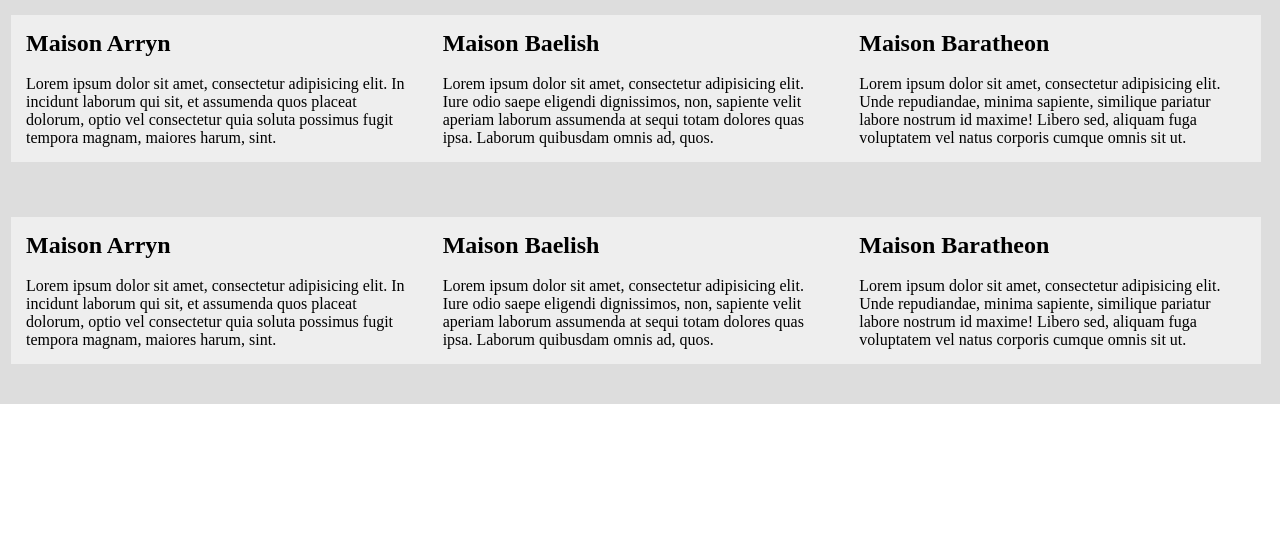
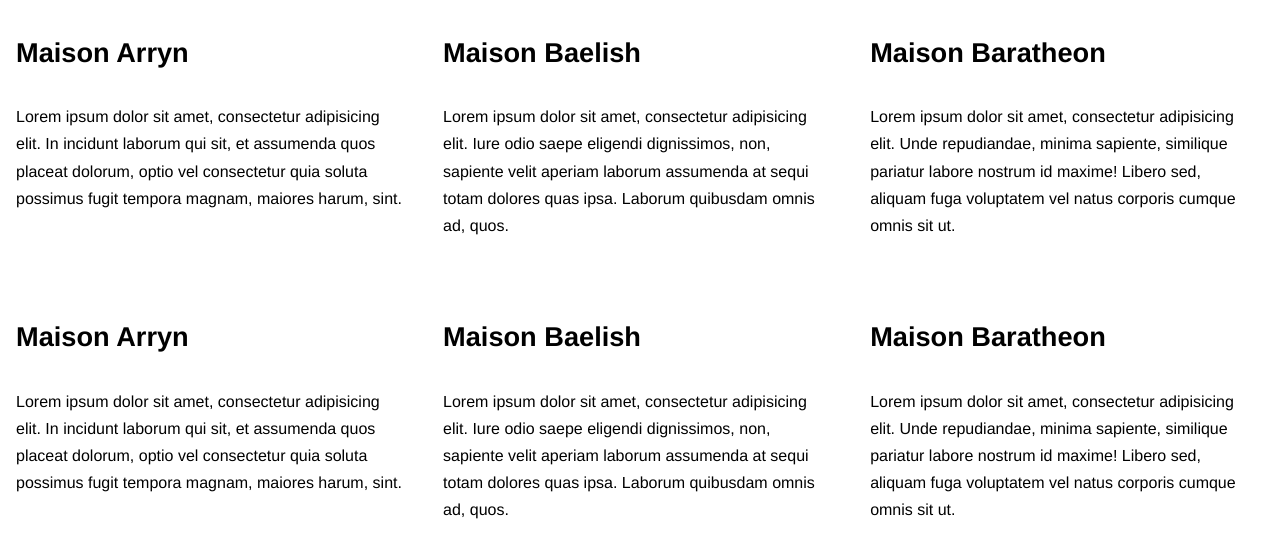
Before and after one commit to GRSLfr/GridOfThrones, a plain HTML site: page index.html in a window 1280 px wide. Drawn offline with Linux system fonts and the light colour scheme.

Commit message:
Add files via upload

```diff
--- a/assets/css/main.css
+++ b/assets/css/main.css
@@ -2,34 +2,46 @@
     box-sizing: border-box;
     padding: 0;
     margin: 0;
+    font-size:16px;
+}
+
+body {
+    font-family: helvetica,arial,sans-serif;
+    background: #fff;
+
+
+}
+
+h2 {
+    font-size:  1.7em;
+    line-height: 2.4em;
+}
+
+p {
+    font-size: 1em;
+    line-height: 1.7em;
 }
 
 
-
-.row {
-    padding: 15px;
-    background: #ddd;
-}
-
 article{
+    vertical-align: top;
     margin: 0 0 25px -4px;
+    padding:20px;
 }
 
 .col-1-4 {
-    padding: 15px;
-    background: #eee;
     width: 33.33%;
     display: inline-block;
 }
 
 @media screen and (max-width: 940px) {
-  .col-1-4 {
+  .col-1-2 {
     width: 50%;
   }
 }
 
 @media screen and (max-width: 640px) {
-  .col-1-4 {
+  .col-1-1 {
     width: 100%;
   }
 }
--- a/index.html
+++ b/index.html
@@ -2,55 +2,52 @@
 <html lang="en">
 <head>
     <meta charset="UTF-8">
+    <meta name="viewport" content="width=device-width, user-scalable=no">
     <title>Grid Of Thrones</title>
     <link rel="stylesheet" href="assets/css/main.css">
 </head>
 <body>
-   <div class="row">
-       <article class="col-1-4">
+       <article class="col-1-4  col-1-2  col-1-1">
            <h2>Maison Arryn</h2>
            <img src="assets/img/ipad_wall_arryn.jpg" alt="">
             <p>
                 Lorem ipsum dolor sit amet, consectetur adipisicing elit. In incidunt laborum qui sit, et assumenda quos placeat dolorum, optio vel consectetur quia soluta possimus fugit tempora magnam, maiores harum, sint.
             </p>
         </article>
-       <article class="col-1-4">
+       <article class="col-1-4  col-1-2  col-1-1">
            <h2>Maison Baelish</h2>
            <img src="assets/img/ipad_wall_baelish.jpg" alt="">
             <p>
                 Lorem ipsum dolor sit amet, consectetur adipisicing elit. Iure odio saepe eligendi dignissimos, non, sapiente velit aperiam laborum assumenda at sequi totam dolores quas ipsa. Laborum quibusdam omnis ad, quos.
             </p>
         </article>
-       <article class="col-1-4">
+       <article class="col-1-4  col-1-2  col-1-1">
            <h2>Maison Baratheon</h2>
            <img src="assets/img/ipad_wall_baratheon.jpg" alt="">
            <p>
                Lorem ipsum dolor sit amet, consectetur adipisicing elit. Unde repudiandae, minima sapiente, similique pariatur labore nostrum id maxime! Libero sed, aliquam fuga voluptatem vel natus corporis cumque omnis sit ut.
            </p>
            </article>
-   </div>
-  <div class="row">
-       <article class="col-1-4">
+       <article class="col-1-4  col-1-2  col-1-1">
            <h2>Maison Arryn</h2>
            <img src="assets/img/ipad_wall_arryn.jpg" alt="">
             <p>
                 Lorem ipsum dolor sit amet, consectetur adipisicing elit. In incidunt laborum qui sit, et assumenda quos placeat dolorum, optio vel consectetur quia soluta possimus fugit tempora magnam, maiores harum, sint.
             </p>
         </article>
-       <article class="col-1-4">
+       <article class="col-1-4  col-1-2  col-1-1">
            <h2>Maison Baelish</h2>
            <img src="assets/img/ipad_wall_baelish.jpg" alt="">
             <p>
                 Lorem ipsum dolor sit amet, consectetur adipisicing elit. Iure odio saepe eligendi dignissimos, non, sapiente velit aperiam laborum assumenda at sequi totam dolores quas ipsa. Laborum quibusdam omnis ad, quos.
             </p>
         </article>
-       <article class="col-1-4">
+       <article class="col-1-4  col-1-2  col-1-1">
            <h2>Maison Baratheon</h2>
            <img src="assets/img/ipad_wall_baratheon.jpg" alt="">
            <p>
                Lorem ipsum dolor sit amet, consectetur adipisicing elit. Unde repudiandae, minima sapiente, similique pariatur labore nostrum id maxime! Libero sed, aliquam fuga voluptatem vel natus corporis cumque omnis sit ut.
            </p>
        </article>
-   </div>
 </body>
 </html>
```
